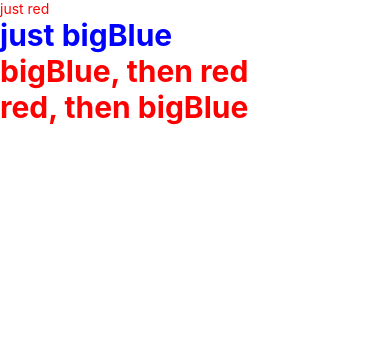
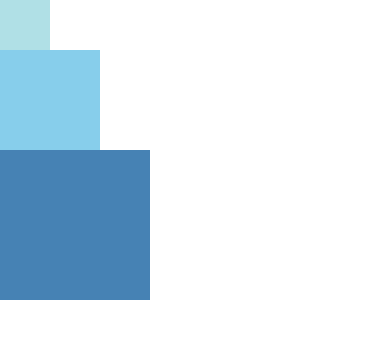
Before and after one commit to goatking91/react-native-the-basics, a React Native app: screen / in a window 390 px wide. Shown: the top 338 px of the page. Built offline with nearby package versions, Linux system fonts and the light colour scheme.

Commit message:
# Height and Width  - Fixed Dimensions

```diff
--- a/App.js
+++ b/App.js
@@ -1,11 +1,11 @@
 import React, { Component } from 'react';
-import LotsOfStyles from './style/LotsOfStyles';
+import FixedDimensionsBasics from './heightandwidth/FixedDimensionsBasics';
 
 class App extends Component {
   render() {
     return (
       <>
-        <LotsOfStyles />
+        <FixedDimensionsBasics />
       </>
     );
   }
--- /dev/null
+++ b/heightandwidth/FixedDimensionsBasics.js
@@ -0,0 +1,20 @@
+import React, { Component } from 'react';
+import { View } from 'react-native';
+
+class FixedDimensionsBasics extends Component {
+  render() {
+    return (
+      <View>
+        <View
+          style={{ width: 50, height: 50, backgroundColor: 'powderblue' }}
+        />
+        <View style={{ width: 100, height: 100, backgroundColor: 'skyblue' }} />
+        <View
+          style={{ width: 150, height: 150, backgroundColor: 'steelblue' }}
+        />
+      </View>
+    );
+  }
+}
+
+export default FixedDimensionsBasics;
```
